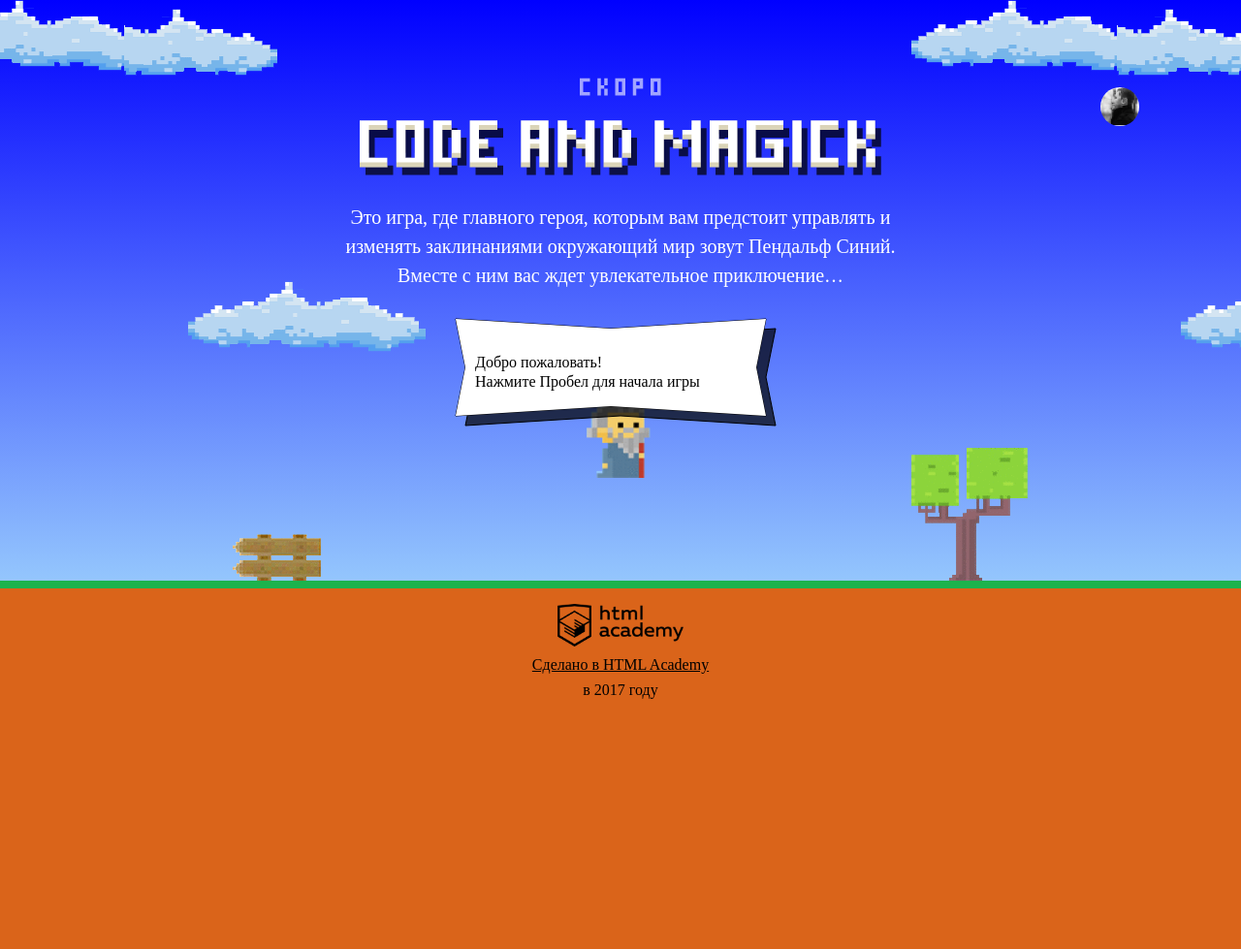
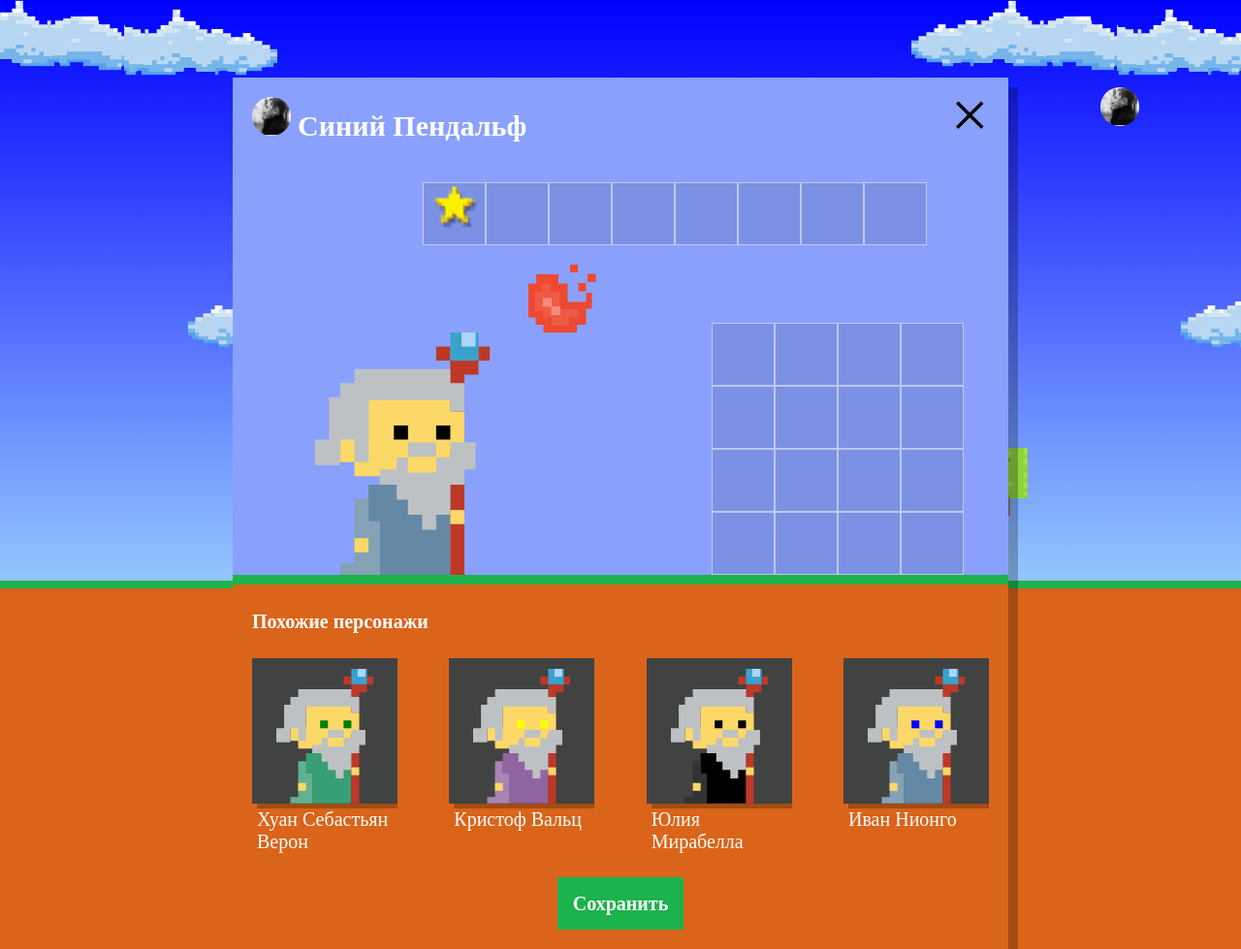
Before and after one commit to Damir92/441629-code-and-magick, a website: page index.html in a window 1280 px wide. Shown: the whole page at 97% size. Before the commit the page ends 800 px from the top, so only its background shows below. Drawn offline with Linux system fonts and the light colour scheme; a web font is replaced by a local one.

Commit message:
Нас орда

```diff
--- a/index.html
+++ b/index.html
@@ -161,8 +161,7 @@
 </div>
 
 <footer>
-  <p><a href="http://htmlacademy.ru" class="footer-link"><img src="img/htmlacademy-logo.png" alt="HTML Academy"
-                                                              width="130">Сделано в HTML Academy</a>в 2017 году</p>
+  <p><a href="http://htmlacademy.ru" class="footer-link"><img src="img/htmlacademy-logo.png" alt="HTML Academy" width="130">Сделано в HTML Academy</a>в 2017 году</p>
 </footer>
 
 <template id="similar-wizard-template" style="display: none">
@@ -205,6 +204,7 @@
 
 <script src="js/stat.js"></script>
 <script src="js/game.js"></script>
+<script src="js/setup.js"></script>
 
 </body>
 </html>
--- /dev/null
+++ b/js/setup.js
@@ -0,0 +1,73 @@
+'use strict';
+
+var NUM_WIZARDS = 4;
+var WIZARD_NAMES = ['Иван', 'Хуан Себастьян', 'Мария', 'Кристоф', 'Виктор', 'Юлия', 'Люпита', 'Вашингтон'];
+var WIZARD_LAST_NAMES = ['де Марья', 'Верон', 'Мирабелла', 'Вальц', 'Онопко', 'Топольницкая', 'Нионго', 'Ирвинг'];
+var COAT_COLORS = ['rgb(101, 137, 164)', 'rgb(241, 43, 107)', 'rgb(146, 100, 161)', 'rgb(56, 159, 117)', 'rgb(215, 210, 55)', 'rgb(0, 0, 0)'];
+var EYES_COLORS = ['black', 'red', 'blue', 'yellow', 'green'];
+
+var userDialog = document.querySelector('.setup');
+userDialog.classList.remove('hidden');
+
+var similarListElement = userDialog.querySelector('.setup-similar-list');
+
+var similarWizardTemplate = document.querySelector('#similar-wizard-template')
+    .content.querySelector('.setup-similar-item');
+
+var getRandom = function (arr) {
+  return Math.floor(Math.random() * arr.length);
+};
+
+var makeWizards = function (numWizards) {
+  var wizards = [];
+  var indexName;
+  var indexLastName;
+  var indexCoat;
+  var indexEye;
+  var tempNames = WIZARD_NAMES.slice();
+  var tempLastNames = WIZARD_LAST_NAMES.slice();
+  var tempCoatColors = COAT_COLORS.slice();
+  var tempEyesColors = EYES_COLORS.slice();
+
+  for (i = 0; i < numWizards; i++) {
+    indexName = getRandom(tempNames);
+    indexLastName = getRandom(tempLastNames);
+    indexCoat = getRandom(tempCoatColors);
+    indexEye = getRandom(tempEyesColors);
+
+    wizards[i] = {
+      name: tempNames[indexName] + ' ' + tempLastNames[indexLastName],
+      coatColor: tempCoatColors[indexCoat],
+      eyesColor: tempEyesColors[indexEye]
+    };
+
+    tempNames.splice(indexName, 1);
+    tempLastNames.splice(indexLastName, 1);
+    tempCoatColors.splice(indexCoat, 1);
+    tempEyesColors.splice(indexEye, 1);
+  }
+
+  return wizards;
+};
+
+var renderWizard = function (wizard) {
+  var wizardElement = similarWizardTemplate.cloneNode(true);
+
+  wizardElement.querySelector('.setup-similar-label').textContent = wizard.name;
+  wizardElement.querySelector('.wizard-coat').style.fill = wizard.coatColor;
+  wizardElement.querySelector('.wizard-eyes').style.fill = wizard.eyesColor;
+
+  return wizardElement;
+};
+
+var wizards = makeWizards(NUM_WIZARDS);
+
+var fragment = document.createDocumentFragment();
+
+for (var i = 0; i < NUM_WIZARDS; i++) {
+  fragment.appendChild(renderWizard(wizards[i]));
+}
+
+similarListElement.appendChild(fragment);
+
+userDialog.querySelector('.setup-similar').classList.remove('hidden');
```
Also changed, not shown: 1 other file.
